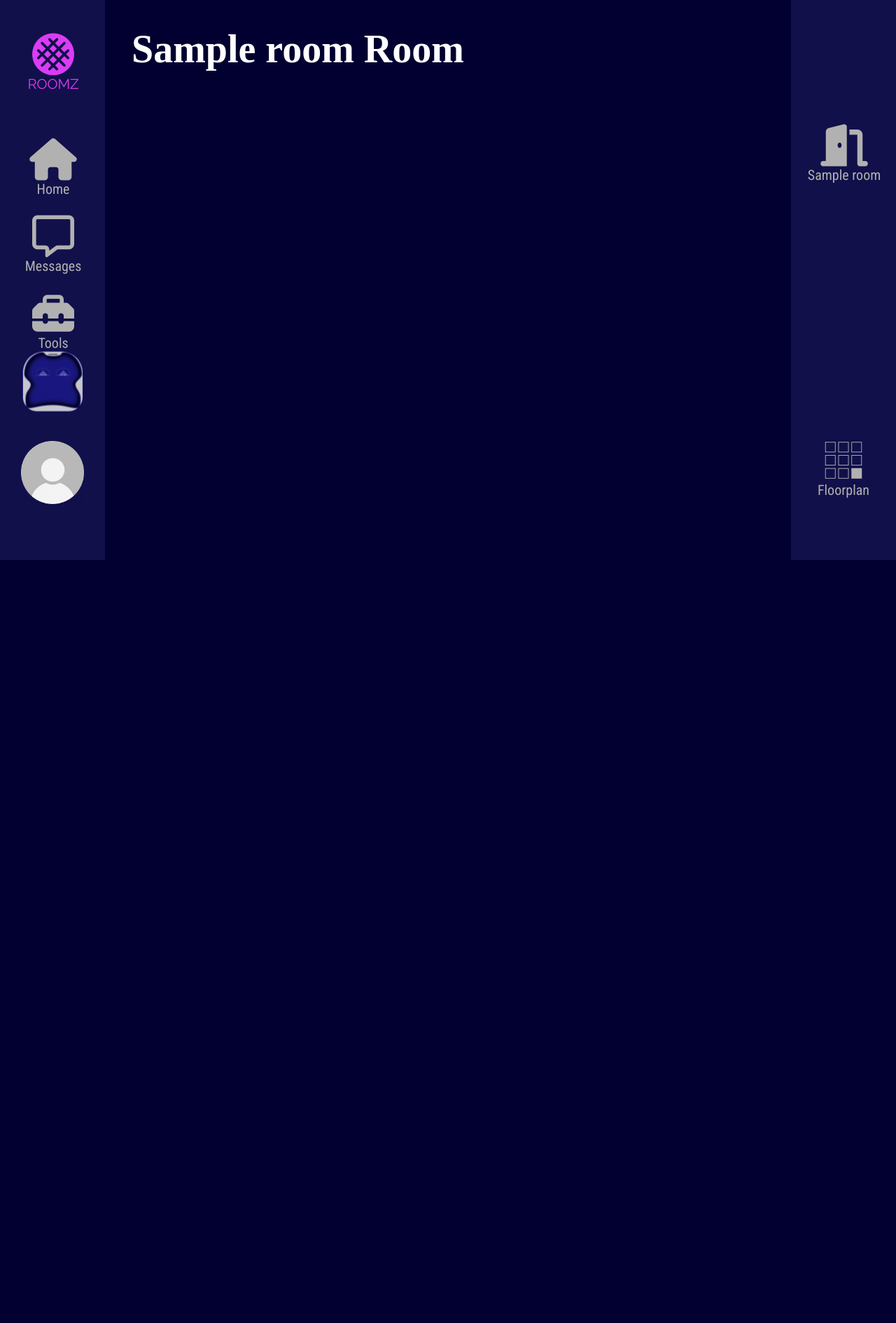
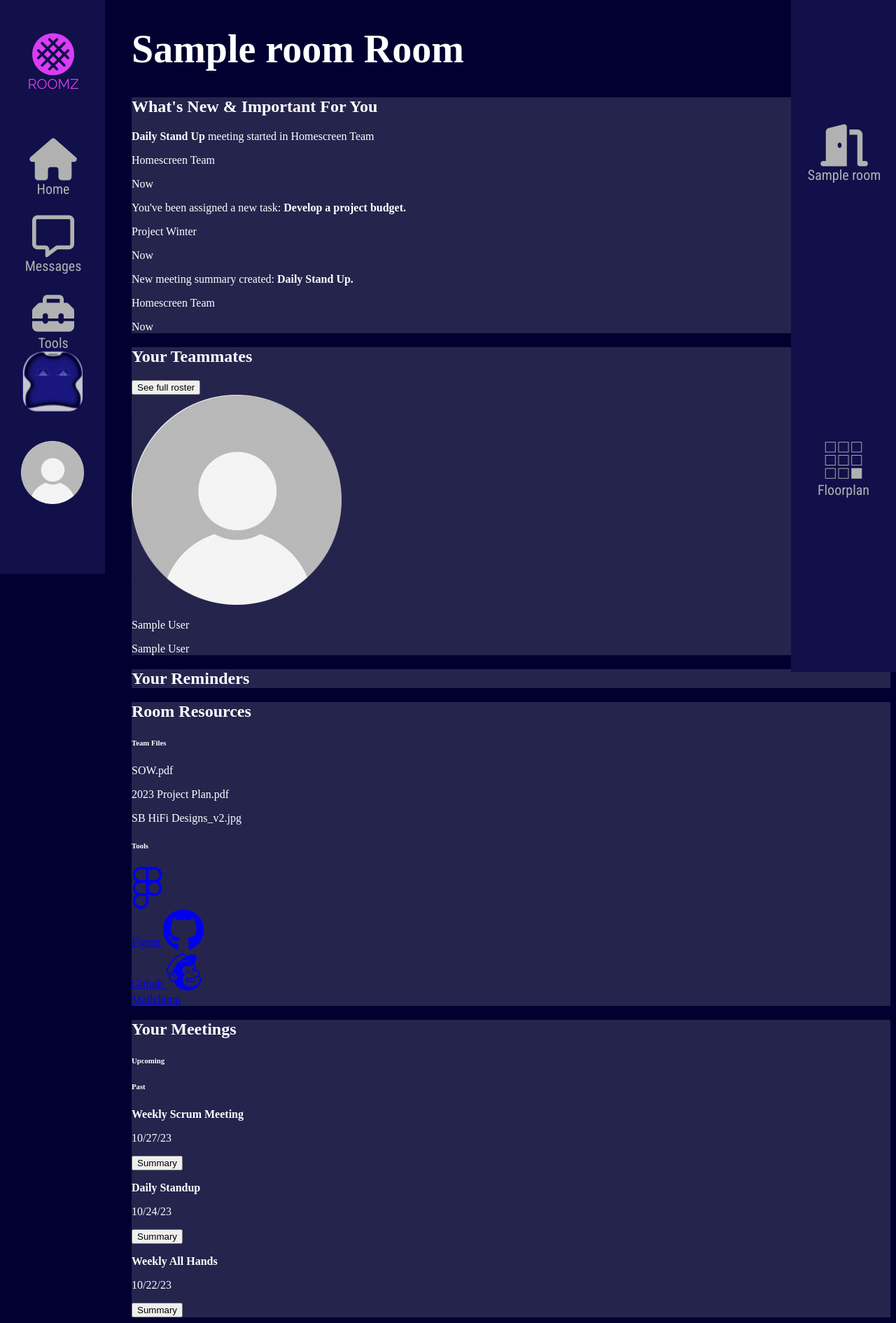
Before and after one commit to Jared-Glenn/Roomz, a Flask app: page /roomz/1 in a window 1280 px wide. Shown: the whole page at 70% size. Before the commit the page ends 800 px from the top, so only its background shows below. Run offline with Flask 3, Linux system fonts and the light colour scheme; tables that the repository leaves empty hold one stand-in row (values such as "Sample post"); some libraries are stand-ins or nearby versions.

Commit message:
add all necessary sections

```diff
--- a/app.py
+++ b/app.py
@@ -40,8 +40,6 @@
               .limit(100)
               .all())
 
-    print(f'{request.endpoint}!!!!!!!!!!!!!!!!!!!!!!!!!!!!!!!!!!!!!!!!!!')
-
     return render_template("desk.html", user=user, events=events)
 
 
@@ -61,7 +59,25 @@
     user = User.query.get_or_404(1)
     room = Room.query.get_or_404(room_id)
 
-    return render_template("room.html", user=user, room=room)
+    # Get all teammates.
+    teammate_list = (User_Room
+                 .query
+                 .filter(User_Room.room_id == room_id)
+                 .limit(10)
+                 .all())
+
+    teammate_ids = []
+    for teammate in teammate_list:
+        teammate_ids.append(teammate.user_id)
+
+    teammates = (User
+                .query
+                .filter(User.id.in_(teammate_ids))
+                .all())
+
+    events = Event.query.filter(Event.room==room.name)
+
+    return render_template("room.html", user=user, room=room, teammates=teammates, events=events)
 
 
 @app.route('/in-development')
--- a/static/styles/styles.css
+++ b/static/styles/styles.css
@@ -1,4 +1,4 @@
-  /* 11104A -> Darkest Blue;
+  /* 11104A -> Mid Blue;
   25244D -> Darker Blue;
   010030 -> Dark Blue;
   DA3CF4 -> Pink */
@@ -144,3 +144,10 @@
 polygon:hover {
   fill: #DA3CF4;
 }
+
+/* Page Interiors */
+
+
+.main-page-area {
+  background-color: #25244D
+}
--- a/templates/room.html
+++ b/templates/room.html
@@ -4,6 +4,128 @@
 <div id="main-body">
 <h1>{{ room.name }} Room</h1>
 
+<div class="new-area main-page-area">
+    <h2>What's New & Important For You</h3>
+
+        <div class="activity area-interior">
+            <p class="activity-main"><strong>Daily Stand Up</strong> meeting started in Homescreen Team</p>
+            <p class="activity-project">Homescreen Team</p>
+            <p class="activity-time">Now</p>
+          </div>
+          <div class="activity area-interior">
+            <p class="activity-main">You've been assigned a new task: <strong>Develop a project budget.</strong></p>
+            <p class="activity-project">Project Winter</p>
+            <p class="activity-time">Now</p>
+          </div>
+          <div class="activity area-interior">
+            <p class="activity-main">New meeting summary created: <strong>Daily Stand Up.</strong></p>
+            <p class="activity-room">Homescreen Team</p>
+            <p class="activity-time">Now</p>
+          </div>
+</div>
+
+
+<div class="teammates-area main-page-area">
+    <h2>Your Teammates</h3>
+    <button>See full roster</button>
+    <div class="area-interior">
+
+    {% for teammate in teammates %}
+
+    <div class="person-div area-interior">
+        <img class="pinned-person" src="/static/images/generic_user.png" alt="{{ teammate.first_name }} {{teammate.last_name }}">
+        <div class="availability {{ teammate.availability }}"></div>
+
+        <p>{{ teammate.first_name }} {{ teammate.last_name }}</p>
+        <p>{{ teammate.job_title }}</p>
+    </div>
+
+    {% endfor %}
+    </div>
+
+</div>
+
+<div class="reminders-area main-page-area">
+    <h2>Your Reminders</h3>
+
+    {% for event in events %}
+
+    <div class="event-div area-interior">
+        <p>Your upcoming event, {{ event.name }}, is coming up on {{ event.datetime }}</p>
+        <button class="solid button">Prep Now</button>
+    </div>
+
+    {% endfor %}
+
+</div>
+
+
+<div class="resources-area main-page-area">
+    <h2>Room Resources</h3>
+
+    <h6>Team Files</h6>
+    <div class="area-interior">
+        <p>SOW.pdf</p>
+    </div>
+    <div class="area-interior">
+        <p>2023 Project Plan.pdf</p>
+    </div>
+    <div class="area-interior">
+        <p>SB HiFi Designs_v2.jpg</p>
+    </div>
+
+    <h6>Tools</h6>
+    <a href="https://www.figma.com/" class="tools-link"><i class="fa-brands fa-figma fa"></i>
+        <br>
+        Figma
+    </a>
+    <a href="https://github.com/" class="tools-link"><i class="fa-brands fa-github fa"></i>
+        <br>
+        Github
+    </a>
+    <a href="https://mailchimp.com/" class="tools-link"><i class="fa-brands fa-mailchimp fa"></i>
+        <br>
+        Mailchimp
+    </a>
+
+</div>
+
+
+<div class="meetings-area main-page-area">
+    <h2>Your Meetings</h3>
+
+
+    <h6>Upcoming</h6>
+    {% for event in events %}
+
+    <div class="event-div area-interior">
+        <p><strong>{{ event.name }}</strong></p>
+        <p>{{ event.datetime }}</p>
+        <a href="https://meet.google.com/wje-rtng-zzb"><button class="solid button">Join</button></a>
+    </div>
+
+    {% endfor %}
+
+    <h6>Past</h6>
+    <div class="event-div area-interior">
+        <p><strong>Weekly Scrum Meeting</strong></p>
+        <p>10/27/23</p>
+        <button class="solid button">Summary</button>
+    </div>
+    <div class="event-div area-interior">
+        <p><strong>Daily Standup</strong></p>
+        <p>10/24/23</p>
+        <button class="solid button">Summary</button>
+    </div>
+    <div class="event-div area-interior">
+        <p><strong>Weekly All Hands</strong></p>
+        <p>10/22/23</p>
+        <button class="solid button">Summary</button>
+    </div>
+
+</div>
+
+
 </div>
 
 {% endblock %}
```
Also changed, not shown: templates/desk.html (+4 -4 lines).
